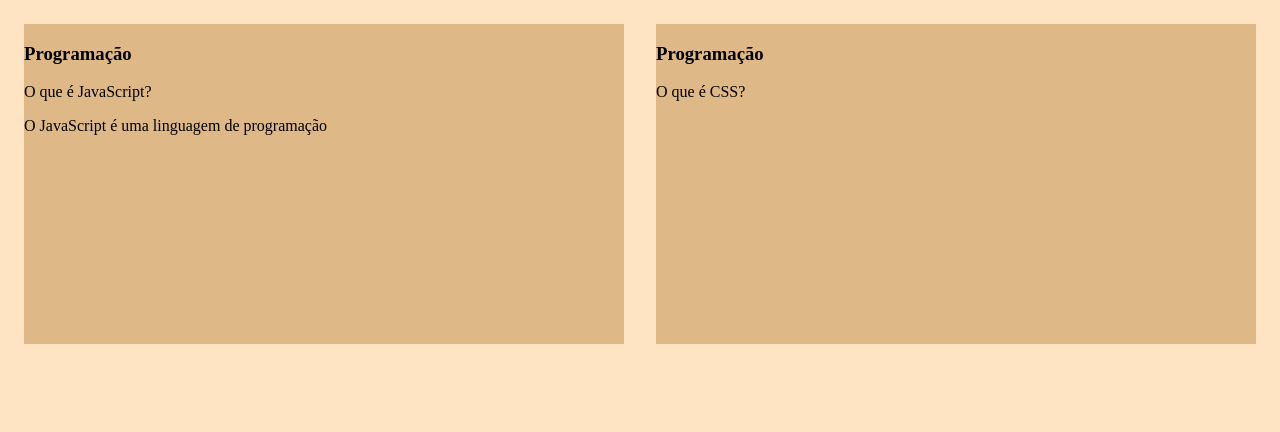
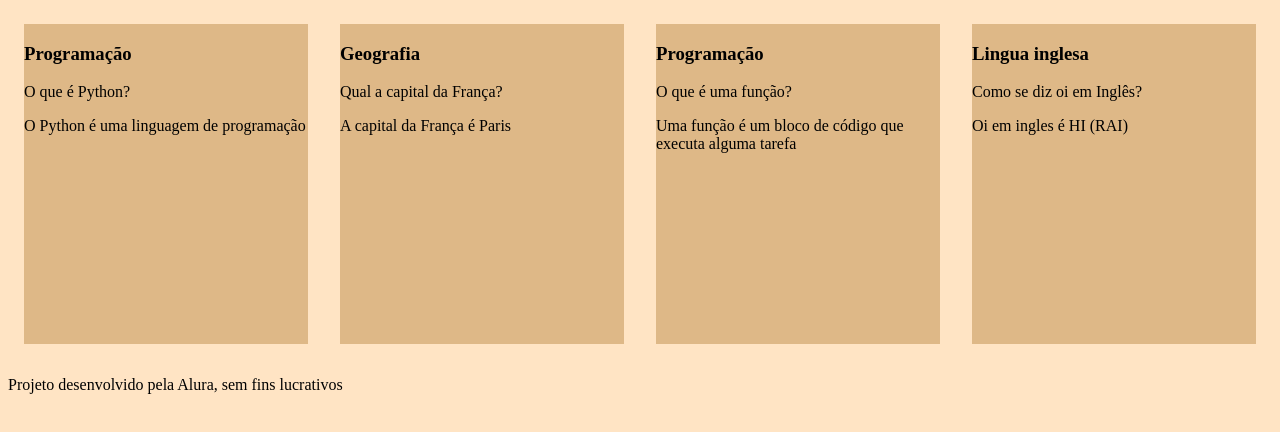
Before and after one commit to yxhsaw/alura-flashcard, a plain HTML site: page index.html in a window 1280 px wide. Drawn offline with Linux system fonts and the light colour scheme.

Commit message:
Add files via upload

```diff
--- /dev/null
+++ b/app.js
@@ -0,0 +1,29 @@
+function criaCartao(categoria, pergunta, resposta) {
+    let container = document.getElementById('container')
+    let cartao = document.createElement('article')
+    cartao.className = 'cartao'
+
+    cartao.innerHTML = `
+    <div class="cartao__conteudo">
+    <h3>${categoria}</h3>
+    <div class="cartao__conteudo__pergunta">
+        <p>${pergunta}</p>
+    </div>
+    <div class="cartao__conteudo__resposta">
+        <p>${resposta}</p>
+    </div>
+    </div>
+    `
+
+    let respostaEstaVisivel = false
+
+    function viraCartao() {
+        respostaEstaVisivel = !respostaEstaVisivel
+        cartao.classList.toggle('active', respostaEstaVisivel)
+    }
+    cartao.addEventListener('click', viraCartao)
+
+
+    container.appendChild(cartao)
+
+}
--- a/index.html
+++ b/index.html
@@ -9,7 +9,7 @@
 <body>
     <main>
         <section id="container">
-            <article class="cartao">
+            <!-- <article class="cartao">
                 <div class="cartao__conteudo">
                     <h3>Programação</h3>
                     <div class="cartao__conteudo__pergunta">
@@ -19,10 +19,13 @@
                         <p>O JavaScript é uma linguagem de programação</p>
                     </div>
                 </div>
-            </article>
-            <article class="cartao">
-                <div class="cartao__conteudo">
-                    <h3>Programação</h3>
-                    <div class="cartao__conteudo__pergunta">
-                        <p>O que é CSS?</p>
-                    </div>
+            </article> -->
+        </section>
+    </main>
+    <footer>
+        <p>Projeto desenvolvido pela Alura, sem fins lucrativos</p>
+    </footer>
+    <script src="app.js"></script>
+    <script src="perguntas.js"></script>
+</body>
+</html>
--- /dev/null
+++ b/perguntas.js
@@ -0,0 +1,23 @@
+criaCartao(
+    'Programação',
+    'O que é Python?',
+    'O Python é uma linguagem de programação'
+)
+
+criaCartao(
+    'Geografia',
+    'Qual a capital da França?',
+    'A capital da França é Paris'
+)
+
+criaCartao(
+    'Programação',
+    'O que é uma função?',
+    'Uma função é um bloco de código que executa alguma tarefa'
+)
+
+criaCartao(
+    'Lingua inglesa',
+    'Como se diz oi em Inglês?',
+    'Oi em ingles é HI (RAI)'
+)
```
Also changed, not shown: 1 other file.
